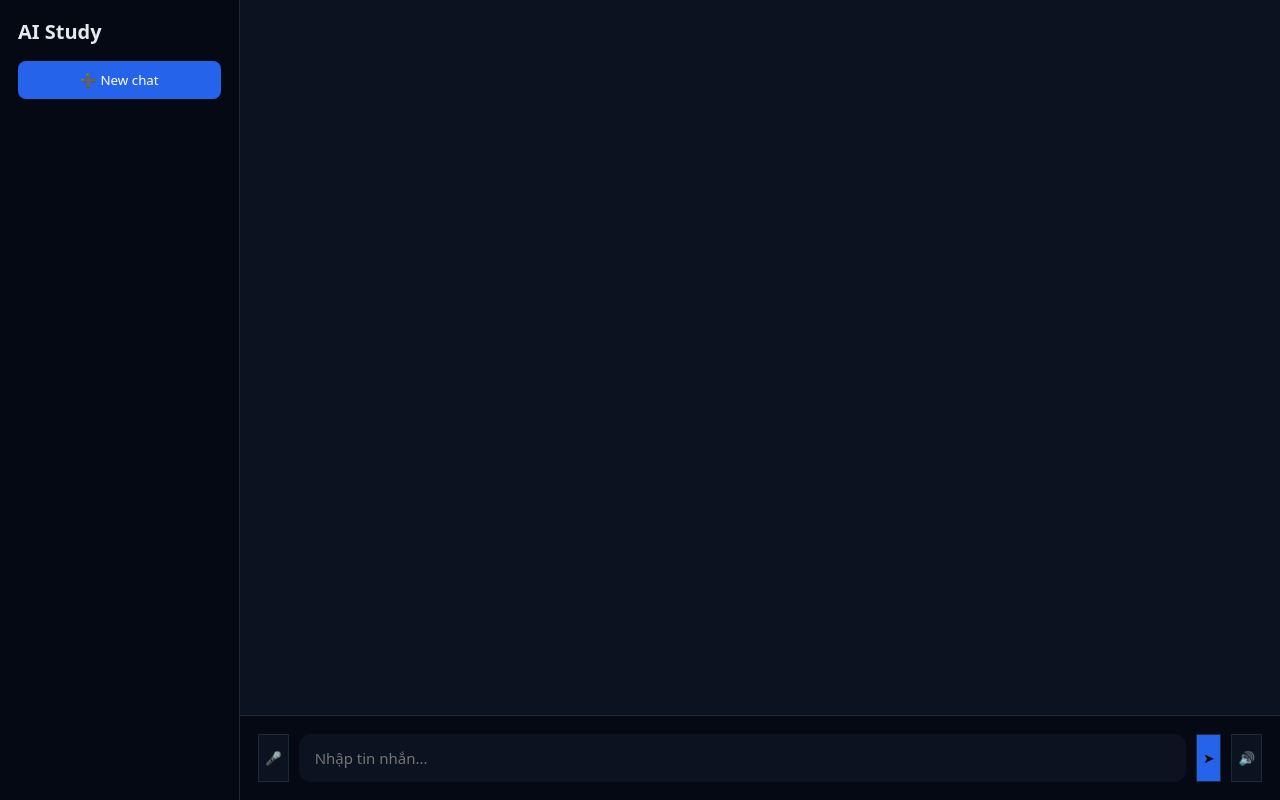
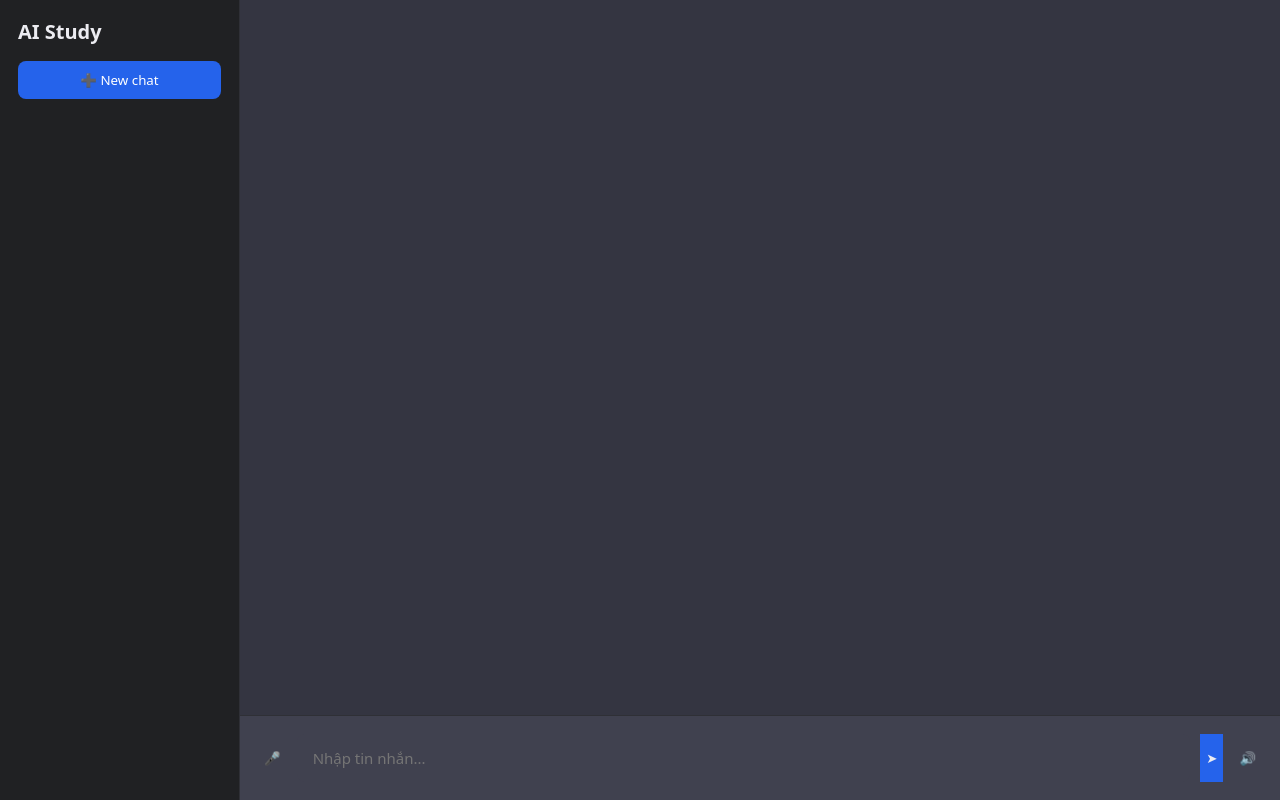
Before and after one commit to binhnhidaovo/ai_study, a FastAPI app: page / in a window 1280 px wide. Run offline with FastAPI, Linux system fonts and the light colour scheme.

Commit message:
Update UI colors to ChatGPT-like dark theme

```diff
--- a/static/style.css
+++ b/static/style.css
@@ -5,8 +5,8 @@
 
 body {
     margin: 0;
-    background: #0b1220;
-    color: #e6e8ee;
+    background: #343541;
+    color: #ececf1;
 }
 
 
@@ -15,12 +15,11 @@ body {
     height: 100vh;
 }
 
-/* Sidebar */
 .sidebar {
     width: 240px;
-    background: #050914;
+    background: #202123;
     padding: 18px;
-    border-right: 1px solid #1f2937;
+    border-right: 1px solid #2f3036;
 }
 
 
@@ -47,7 +46,7 @@ body {
     flex: 1;
     display: flex;
     flex-direction: column;
-    background: #0b1220;
+    background: #343541;
 }
 
 
@@ -55,7 +54,9 @@ body {
     flex: 1;
     padding: 24px;
     overflow-y: auto;
+    background: #343541;
 }
+
 
 /* Message bubble */
 .msg {
@@ -68,12 +69,13 @@ body {
 }
 
 .msg.user {
-    background: linear-gradient(135deg, #2563eb, #1d4ed8);
+    background: #19c37d;
+    color: #000;
     margin-left: auto;
-    color: white;
     font-weight: 500;
-    box-shadow: 0 6px 16px rgba(37, 99, 235, 0.35);
+    border-radius: 10px;
 }
+
 
 .msg.ai {
     background: transparent;
@@ -89,29 +91,31 @@ body {
     display: flex;
     gap: 10px;
     padding: 18px;
-    border-top: 1px solid #1f2937;
-    background: #050914;
+    background: #40414f;
+    border-top: 1px solid #2f3036;
 }
 
 
 .input-box input {
     flex: 1;
     padding: 14px 16px;
-    border-radius: 12px;
+    border-radius: 8px;
     border: none;
     outline: none;
-    background: #0b1220;
-    color: #e6e8ee;
+    background: #40414f;
+    color: #ececf1;
     font-size: 15px;
 }
 
+
 .icon-btn {
-    background: #0b1220;
-    border: 1px solid #1f2937;
+    background: #40414f;
+    border: none;
+    color: #ececf1;
 }
 
 .icon-btn:hover {
-    background: #111827;
+    background: #4a4b57;
 }
 
 
```
